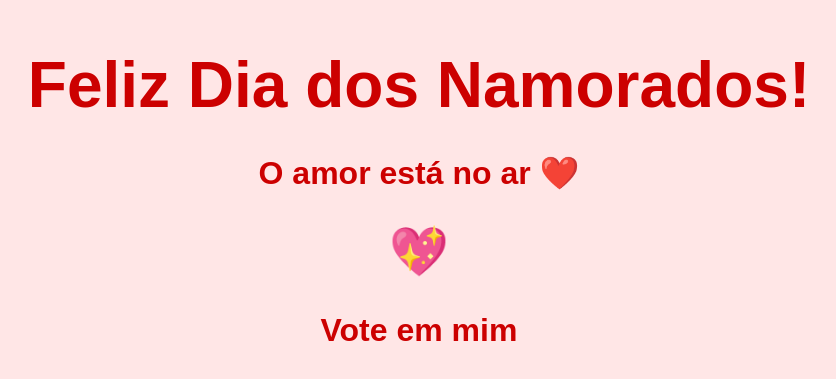
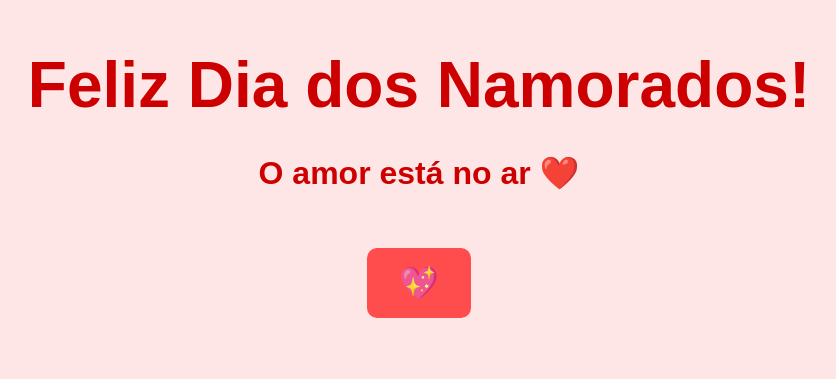
Before and after one commit to CryslaineGomes/Dia-dos-Namorados, a plain HTML site: page index.html in a window 1280 px wide. Shown: the part 155-534 px from the top of the page, without its empty margins (221-1057 px from the left). Drawn offline with Linux system fonts and the light colour scheme.

Commit message:
Atualizar o index.html

```diff
--- a/index.html
+++ b/index.html
@@ -21,17 +21,24 @@
             font-size: 2rem;
             font-weight: bold;
         }
-        .heart {
-            color: #e60000;
-            font-size: 3rem;
-            margin-top: 1rem;
+        button {
+            background-color: #ff4d4d;
+            color: white;
+            border: none;
+            padding: 1rem 2rem;
+            font-size: 2rem;
+            border-radius: 10px;
+            cursor: pointer;
+            margin-top: 1.5rem;
+        }
+        button:hover {
+            background-color: #cc0000;
         }
     </style>
 </head>
 <body>
     <h1>Feliz Dia dos Namorados!</h1>
     <p>O amor está no ar ❤️</p>
-    <div class="heart">💖</div>
-    <p>Vote em mim </p>
+    <button onclick="alert('Vote em mim 😄')">💖</button>
 </body>
 </html>
```
